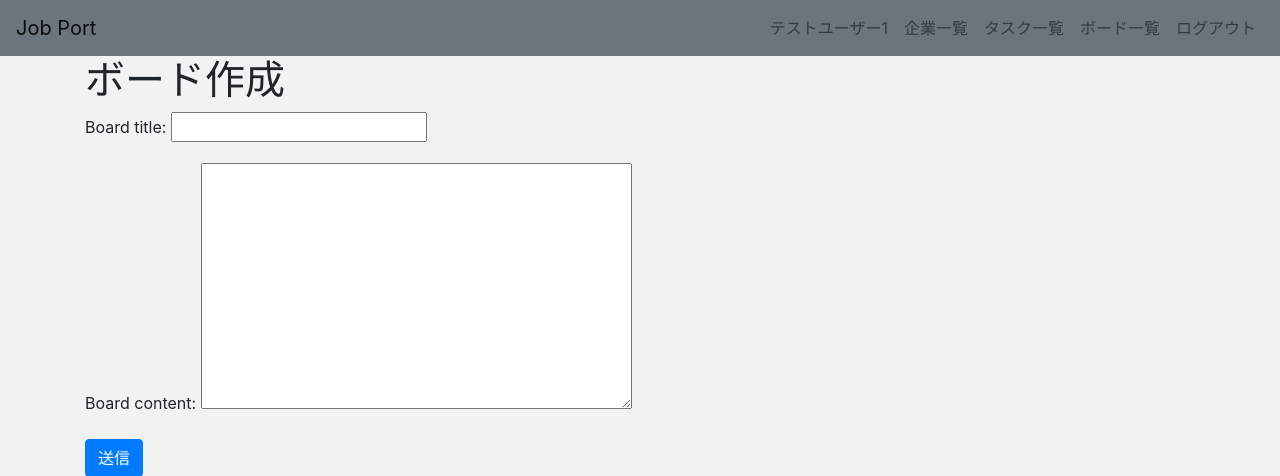
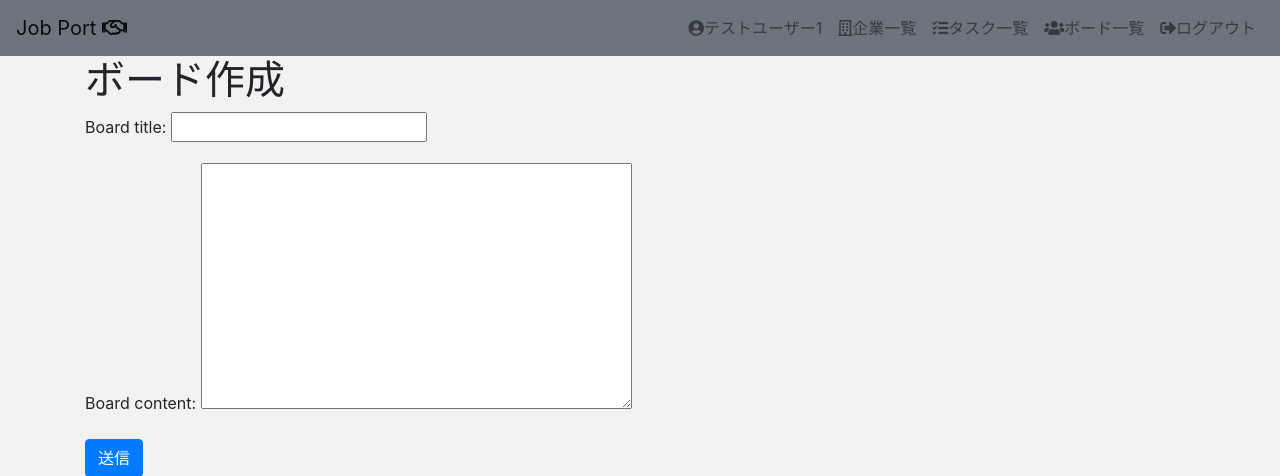
Before and after one commit to sf2020-LATTE/portfolio1, a Django app: page /jpapp/boards/create/ in a window 1280 px wide. Shown: the top 476 px of the page. Run offline with Django 3.2, Linux system fonts and the light colour scheme; a user stored in the database is signed in; some libraries are stand-ins or nearby versions.

Commit message:
ナビバーにアイコン適用

```diff
--- a/jp/static/jpapp/custom.css
+++ b/jp/static/jpapp/custom.css
@@ -1,7 +1,9 @@
 body{
   background-color: #F2F2F2;
 }
-
+nav{
+  background-color: navy;
+}
 
 .main-image{
   margin-bottom: 50px;
--- a/jp/templates/jpapp/base.html
+++ b/jp/templates/jpapp/base.html
@@ -11,12 +11,13 @@
     <link rel="stylesheet" href="https://stackpath.bootstrapcdn.com/bootstrap/4.3.1/css/bootstrap.min.css" integrity="sha384-ggOyR0iXCbMQv3Xipma34MD+dH/1fQ784/j6cY/iJTQUOhcWr7x9JvoRxT2MZw1T" crossorigin="anonymous">
     <link href="https://use.fontawesome.com/releases/v5.6.1/css/all.css" rel="stylesheet">
     <link rel="stylesheet" type="text/css" href="{% static 'jpapp/custom.css' %}">
+    <link href="https://use.fontawesome.com/releases/v5.6.1/css/all.css" rel="stylesheet">
     <title>JP</title>
   </head>
   <body>
     <header>
       <nav class="navbar navbar-expand-lg navbar-light bg-secondary">
-        <a class="navbar-brand" href="{% url 'jpapp:index' %}">Job Port</a>
+        <a class="navbar-brand" href="{% url 'jpapp:index' %}">Job Port <i class="far fa-handshake"></i></a>
         <button class="navbar-toggler" type="button" data-toggle="collapse" data-target="#navbarSupportedContent" aria-controls="navbarSupportedContent" aria-expanded="false" aria-label="Toggle navigation">
           <span class="navbar-toggler-icon"></span>
         </button>
@@ -27,31 +28,31 @@
 
             {% if request.user.is_authenticated %}
             <li class="nav-item">
-              <a class="nav-link" href="{% url 'jpapp:users_detail' request.user.pk %}">{{ request.user.username }}</a>
+              <a class="nav-link" href="{% url 'jpapp:users_detail' request.user.pk %}"><i class="fas fa-user-circle"></i>{{ request.user.username }}</a>
             </li>
 
             <li class="nav-item">
-              <a class="nav-link" href="{% url 'jpapp:companies_list' %}">企業一覧</a>
+              <a class="nav-link" href="{% url 'jpapp:companies_list' %}"><i class="far fa-building"></i>企業一覧</a>
             </li>
 
             <li class="nav-item">
-              <a class="nav-link" href="{% url 'jpapp:tasks_list' %}">タスク一覧</a>
+              <a class="nav-link" href="{% url 'jpapp:tasks_list' %}"><i class="fas fa-tasks"></i>タスク一覧</a>
             </li>
 
             <li class="nav-item">
-              <a class="nav-link" href="{% url 'jpapp:boards_list' %}">ボード一覧</a>
+              <a class="nav-link" href="{% url 'jpapp:boards_list' %}"><i class="fas fa-users"></i>ボード一覧</a>
             </li>
 
             <li class="nav-item">
-              <a class="nav-link" href="{% url 'logout' %}">ログアウト</a>
+              <a class="nav-link" href="{% url 'logout' %}"><i class="fas fa-sign-out-alt"></i>ログアウト</a>
             </li>
 
             {% else %}
             <li class="nav-item">
-              <a class="nav-link" href="{% url 'login' %}">ログイン</a>
+              <a class="nav-link" href="{% url 'login' %}"><i class="fas fa-sign-in-alt"></i>ログイン</a>
             </li>
             <li class="nav-item">
-              <a class="nav-link" href="{% url 'jpapp:signup' %}">サインアップ</a>
+              <a class="nav-link" href="{% url 'jpapp:signup' %}"><i class="fas fa-user-plus"></i>サインアップ</a>
             </li>
             {% endif %}
           </ul>
```
Also changed, not shown: jp/db.sqlite3.
